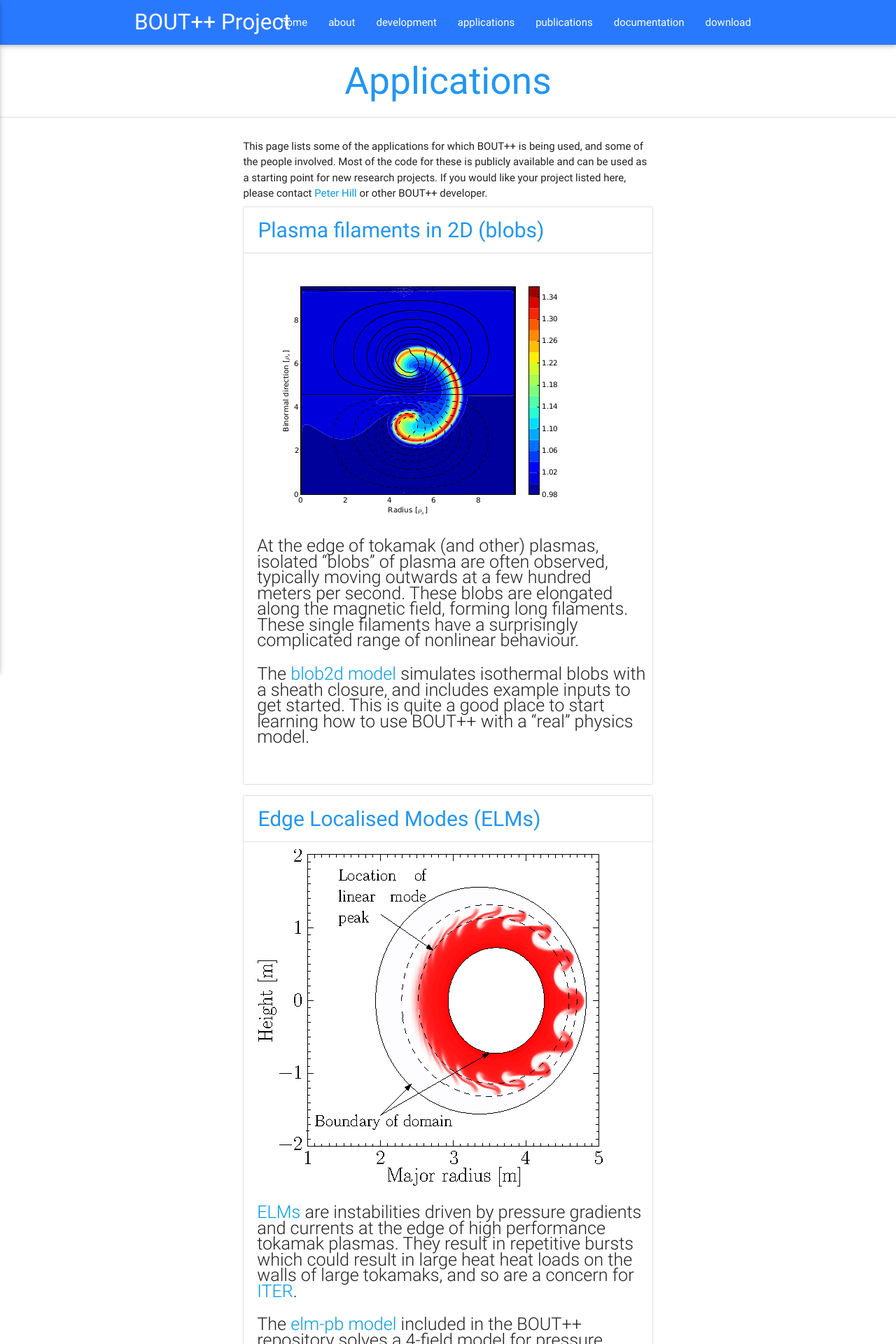
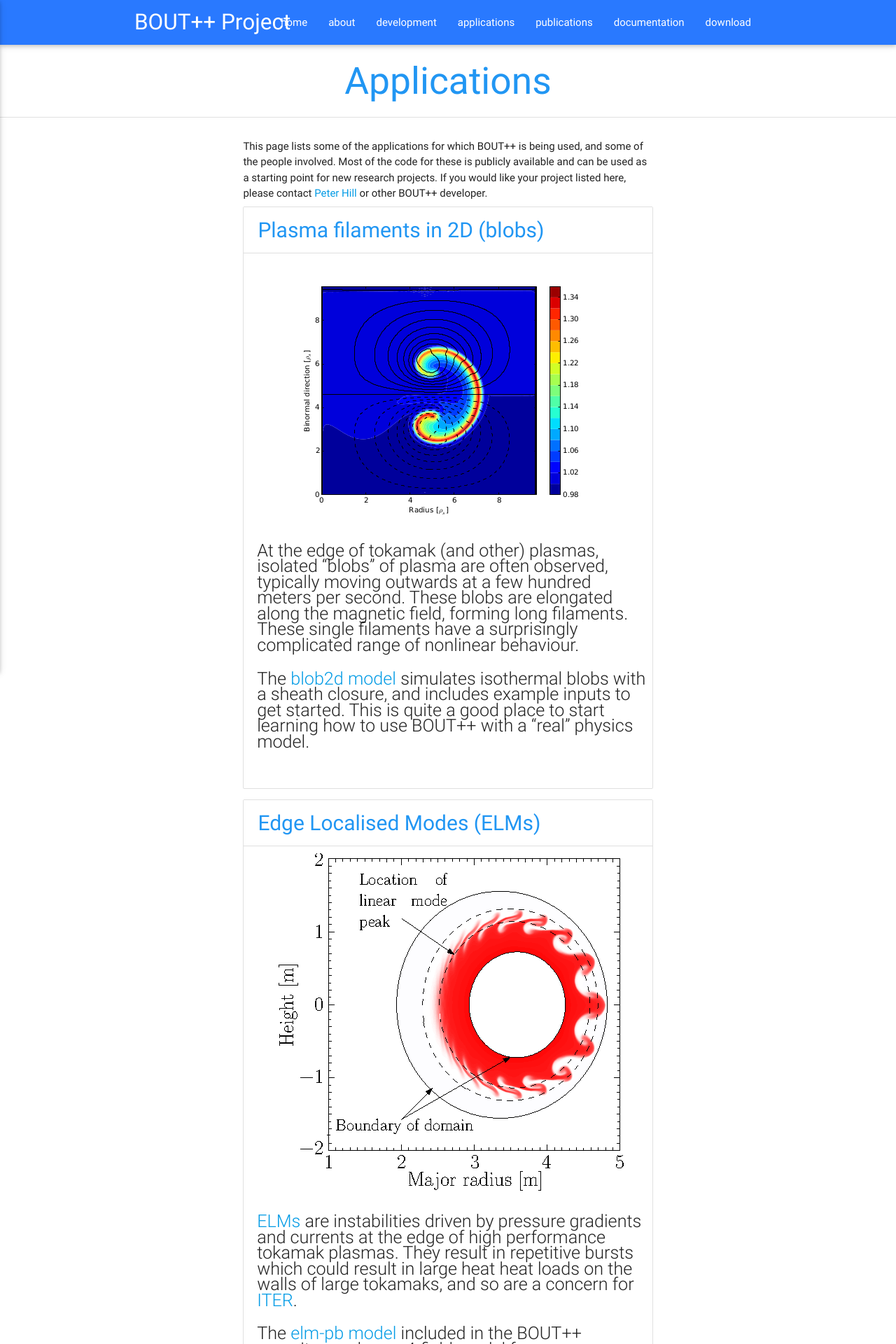
Before and after one commit to boutproject/boutproject.github.io, a Jekyll site: the page built from applications/index.html, in a window 1280 px wide. Shown: the top 1920 px of the page at 70% size. Built offline with Jekyll 4.4.1, drawn with Linux system fonts in a browser that asks for light colours.

Commit message:
Make application images responsive and centred

```diff
--- a/applications/index.html
+++ b/applications/index.html
@@ -25,7 +25,11 @@
           </li>
           <div class="row">
             <li class="collection-item" style="list-style-type: none;">
-              <img class="materialboxed" style="text-align: center;" src="{{ post.image }}" data-caption="{{ post.caption }}">
+              <div style="text-align: center;">
+                <div style="display: inline-block;">
+                  <img class="responsive-img materialboxed" src="{{ post.image }}" data-caption="{{ post.caption }}">
+                </div>
+              </div>
               <span class="flow-text">{{ post.content }}</span>
             </li>
           </div>
```
Also changed, not shown: _applications/06-two-phase-flow.md (+3 -1 lines).
